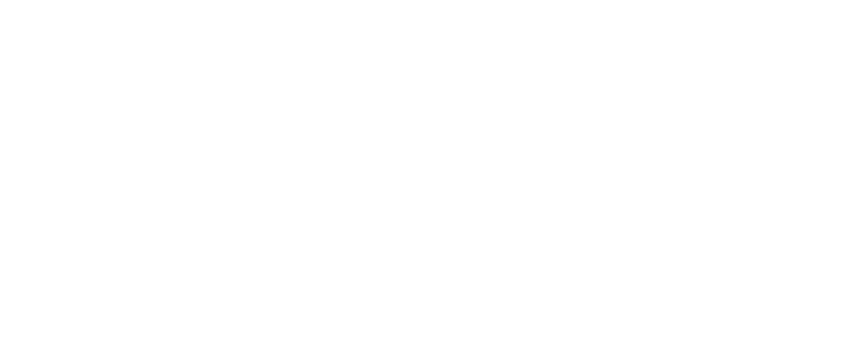
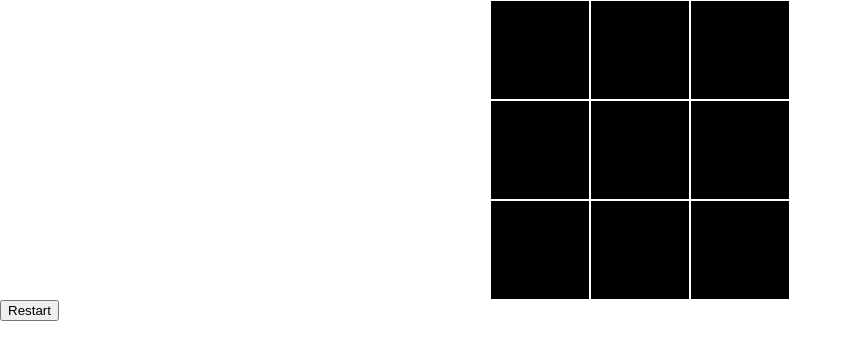
Before and after one commit to rincemathew/tic-tac-toe, a plain HTML site: page index.html in a window 1280 px wide. Shown: the whole page, without its empty margins (0-852 px from the left). Drawn offline with Linux system fonts and the light colour scheme.

Commit message:
work on css

```diff
--- a/index.html
+++ b/index.html
@@ -4,6 +4,7 @@
     <meta charset="UTF-8">
     <meta name="viewport" content="width=device-width, initial-scale=1.0">
     <title>Tic Tac Toe</title>
+    <link rel="stylesheet" href="style.css">
 </head>
 <body>
     <div class="board" id="board">
@@ -18,6 +19,11 @@
         <div class="cell" data-cell></div>
 
     </div>
+    <div class="winning-message" id="winningMessage">
+        <div data-winning-meaasge-test>
+        </div>
+        <button id="restartButton">Restart</button>
+    </div>
 
 </body>
 <script src="script.js" defer></script>
--- a/script.js
+++ b/script.js
@@ -1 +1 @@
-// 4:13
+// 8:22
--- /dev/null
+++ b/style.css
@@ -0,0 +1,30 @@
+*, *::after, *::before {
+    box-sizing: border-box;
+}
+
+:root {
+    --cell-size: 100px
+    --mark-size: cal(var(var(--cell-size) * .9))
+}
+
+body {
+    margin: 0;
+}
+
+.board {
+    width: var(--cell-size);
+    height: var(--cell-size);
+    display: grid;
+    justify-content: center;
+    align-content: center;
+    justify-items: center;
+    align-items: center;
+    grid-template-columns: repeat(3, auto);
+}
+
+.cell {
+    width: 100px;
+    height: 100px;
+    background-color: black;
+    border: 1px solid white;
+}
```
